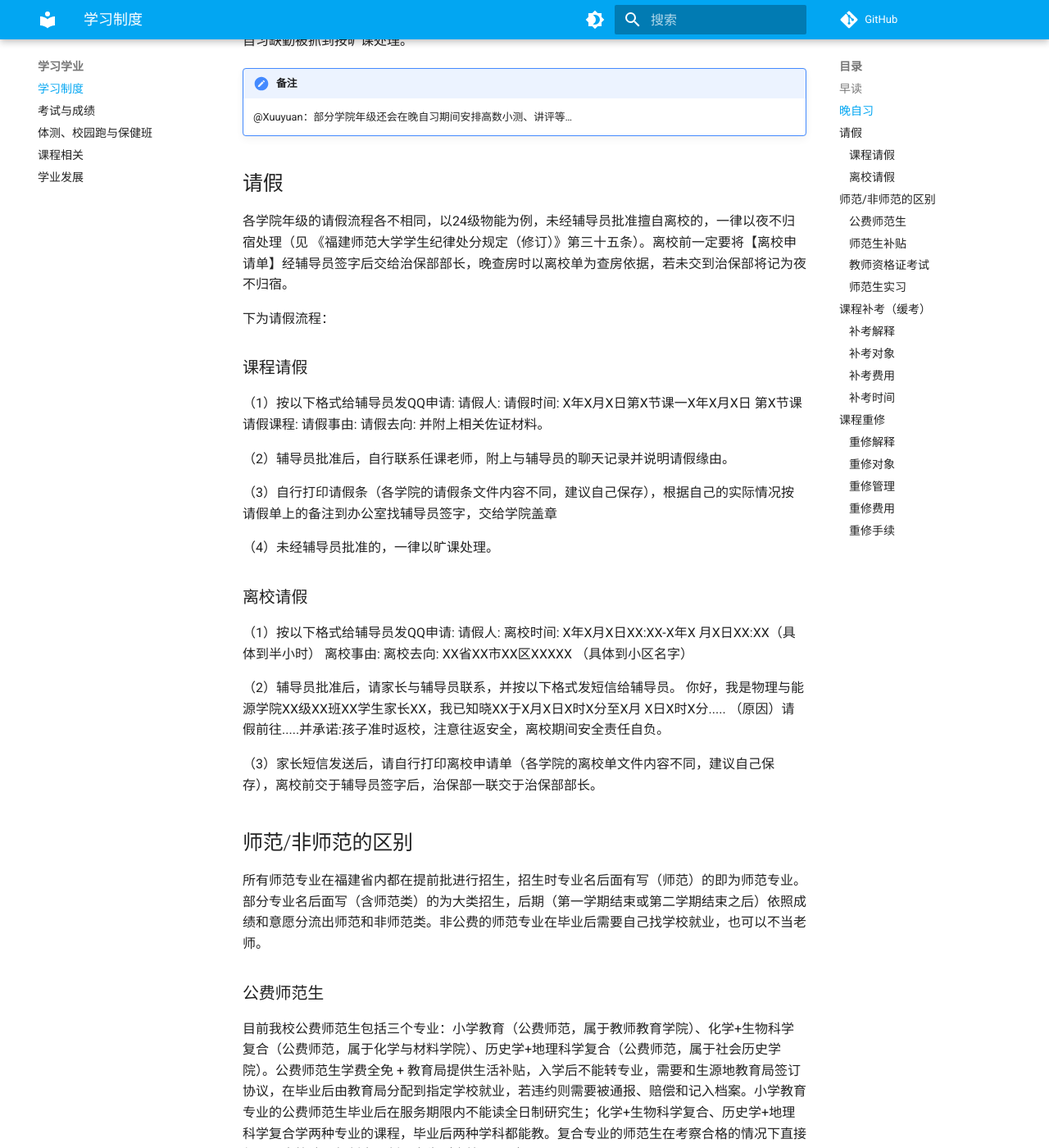
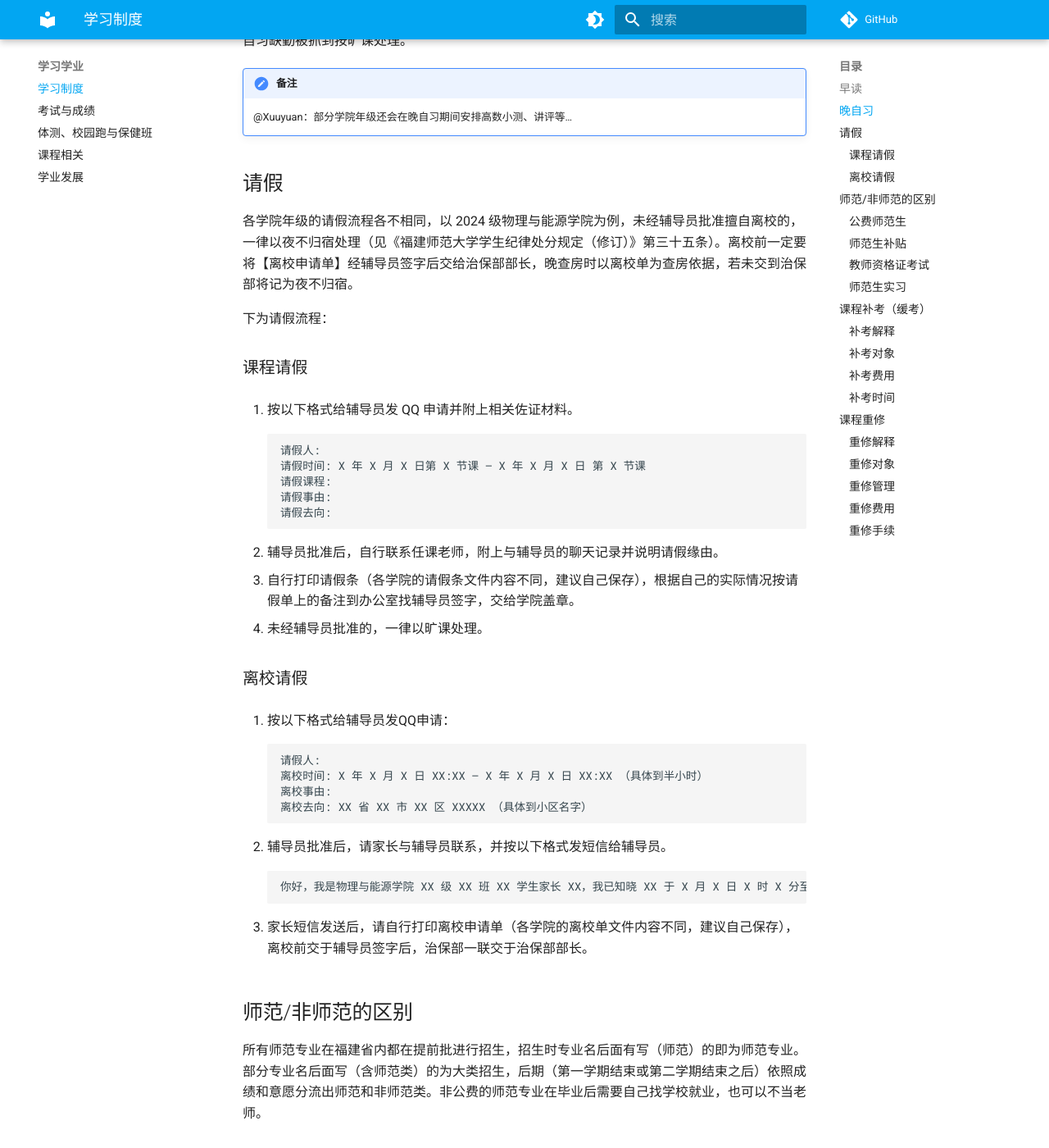
Before and after one commit to kanerty/FJNU-Wiki, an MkDocs documentation site: the page built from docs/study/system.md, in a window 1280 px wide and 1400 px high, scrolled down 518 px. Shown: the whole window at 82% size. Built offline with MkDocs 1.6.1 and Material for MkDocs 9.7.7, drawn with Linux system fonts in a browser that asks for light colours; comment, search, counter and statistics services are not loaded; some of the changed text lies outside the part shown.

Commit message:
perf(live\\living\* study\\choose\* study\\system\*): 补充宿舍财产部分内容、通识教育选修课部分内容、离校请假部分排版规范化

```diff
--- a/docs/study/system.md
+++ b/docs/study/system.md
@@ -17,38 +17,38 @@
 
 ## 请假 {#ask-for-leave}
 
-各学院年级的请假流程各不相同，以24级物能为例，未经辅导员批准擅自离校的，一律以夜不归宿处理（见 《福建师范大学学生纪律处分规定（修订）》第三十五条）。离校前一定要将【离校申请单】经辅导员签字后交给治保部部长，晚查房时以离校单为查房依据，若未交到治保部将记为夜不归宿。
+各学院年级的请假流程各不相同，以 2024 级物理与能源学院为例，未经辅导员批准擅自离校的，一律以夜不归宿处理（见《福建师范大学学生纪律处分规定（修订）》第三十五条）。离校前一定要将【离校申请单】经辅导员签字后交给治保部部长，晚查房时以离校单为查房依据，若未交到治保部将记为夜不归宿。
 
 下为请假流程：
 
 ### 课程请假 {#course-leave}
 
-（1）按以下格式给辅导员发QQ申请:
-  请假人:
-  请假时间: X年X月X日第X节课一X年X月X日 第X节课
-  请假课程:
-  请假事由:
-  请假去向:
-  并附上相关佐证材料。
+1. 按以下格式给辅导员发 QQ 申请并附上相关佐证材料。
 
-（2）辅导员批准后，自行联系任课老师，附上与辅导员的聊天记录并说明请假缘由。
+        请假人:
+        请假时间: X 年 X 月 X 日第 X 节课 — X 年 X 月 X 日 第 X 节课
+        请假课程:
+        请假事由:
+        请假去向:
 
-（3）自行打印请假条（各学院的请假条文件内容不同，建议自己保存），根据自己的实际情况按请假单上的备注到办公室找辅导员签字，交给学院盖章
-
-（4）未经辅导员批准的，一律以旷课处理。
+2. 辅导员批准后，自行联系任课老师，附上与辅导员的聊天记录并说明请假缘由。
+3. 自行打印请假条（各学院的请假条文件内容不同，建议自己保存），根据自己的实际情况按请假单上的备注到办公室找辅导员签字，交给学院盖章。
+4. 未经辅导员批准的，一律以旷课处理。
 
 ### 离校请假 {#leave-from-school}
 
-（1）按以下格式给辅导员发QQ申请:
-  请假人:
-  离校时间: X年X月X日XX:XX-X年X 月X日XX:XX（具体到半小时）
-  离校事由:
-  离校去向: XX省XX市XX区XXXXX （具体到小区名字）
+1. 按以下格式给辅导员发QQ申请：
 
-（2）辅导员批准后，请家长与辅导员联系，并按以下格式发短信给辅导员。
-  你好，我是物理与能源学院XX级XX班XX学生家长XX，我已知晓XX于X月X日X时X分至X月 X日X时X分..... （原因）请假前往.....并承诺:孩子准时返校，注意往返安全，离校期间安全责任自负。
+        请假人:
+        离校时间: X 年 X 月 X 日 XX:XX — X 年 X 月 X 日 XX:XX （具体到半小时）
+        离校事由:
+        离校去向: XX 省 XX 市 XX 区 XXXXX （具体到小区名字）
 
-（3）家长短信发送后，请自行打印离校申请单（各学院的离校单文件内容不同，建议自己保存），离校前交于辅导员签字后，治保部一联交于治保部部长。
+2. 辅导员批准后，请家长与辅导员联系，并按以下格式发短信给辅导员。
+
+        你好，我是物理与能源学院 XX 级 XX 班 XX 学生家长 XX，我已知晓 XX 于 X 月 X 日 X 时 X 分至 X 月 X 日 X 时 X 分因 X （原因）请假前往 X 并承诺：孩子准时返校，注意往返安全，离校期间安全责任自负。
+
+3. 家长短信发送后，请自行打印离校申请单（各学院的离校单文件内容不同，建议自己保存），离校前交于辅导员签字后，治保部一联交于治保部部长。
 
 ## 师范/非师范的区别 {#teacher-training-differents}
 
```
Also changed, not shown: other parts of docs/study/system.md (+1 -1 lines), docs/live/living.md (+5 -2 lines), docs/study/choose.md (+5 -5 lines).
